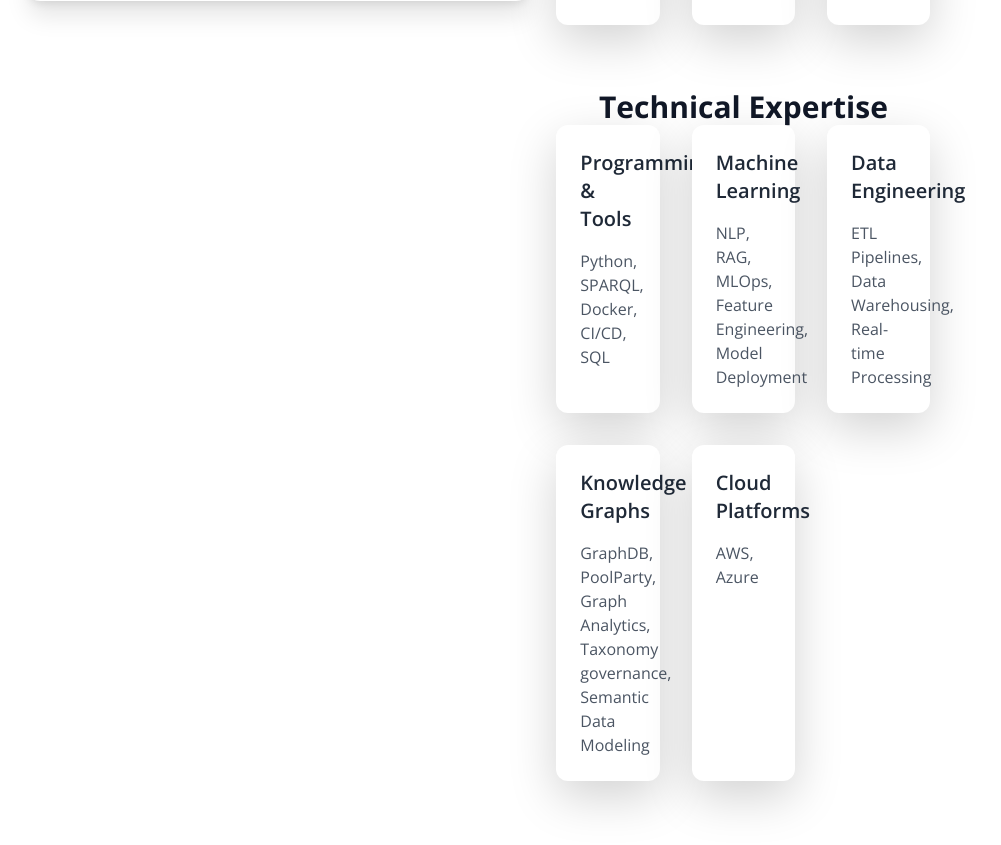
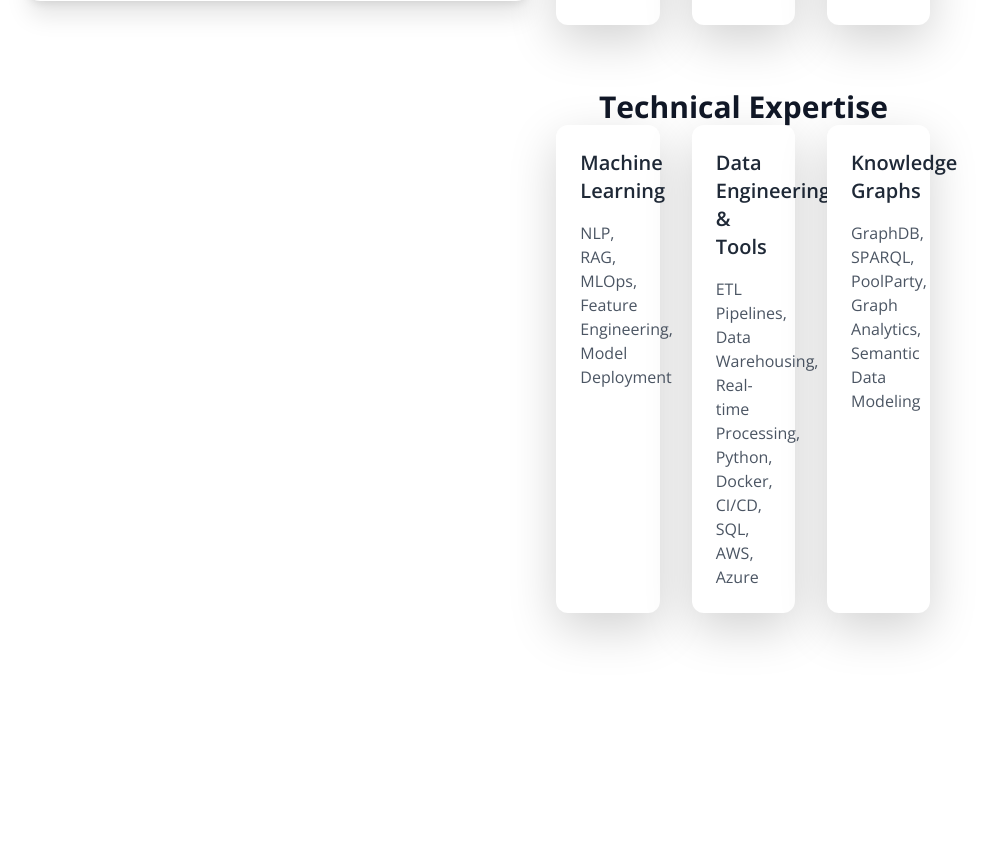
Before and after one commit to sourabhsc/portflolio-sc, a Flask app: page / in a window 1280 px wide. Shown: the part 1271-2116 px from the top of the page, without its empty margins (0-1001 px from the left). After the commit the page ends 1913 px from the top, so only its background shows below. Run offline with Flask 3, Linux system fonts and the light colour scheme; some libraries are stand-ins or nearby versions.

Commit message:
making expertise 3 entries

```diff
--- a/portfolio-sc/templates/partials/expertise.html
+++ b/portfolio-sc/templates/partials/expertise.html
@@ -3,24 +3,17 @@
     <h2 class="text-3xl font-bold text-center text-gray-900 mt-8 flex justify-center gap-6"">Technical Expertise</h2>
     <div class="grid grid-cols-1 md:grid-cols-2 lg:grid-cols-3 gap-8">
         <div class="bg-white p-6 rounded-xl shadow-lg card-hover">
-            <h3 class="text-xl font-semibold text-gray-800 mb-3">Programming & Tools</h3>
-            <p class="text-gray-600">Python, SPARQL, Docker, CI/CD, SQL  </p>
-        </div>
-        <div class="bg-white p-6 rounded-xl shadow-lg card-hover">
             <h3 class="text-xl font-semibold text-gray-800 mb-3">Machine Learning</h3>
             <p class="text-gray-600">NLP, RAG, MLOps, Feature Engineering, Model Deployment</p>
         </div>
         <div class="bg-white p-6 rounded-xl shadow-lg card-hover">
-            <h3 class="text-xl font-semibold text-gray-800 mb-3">Data Engineering</h3>
-            <p class="text-gray-600">ETL Pipelines, Data Warehousing, Real-time Processing</p>
-        </div>
-        <div class="bg-white p-6 rounded-xl shadow-lg card-hover">
-            <h3 class="text-xl font-semibold text-gray-800 mb-3">Knowledge Graphs</h3>
-            <p class="text-gray-600">GraphDB, PoolParty, Graph Analytics, Taxonomy governance, Semantic Data Modeling</p>
+            <h3 class="text-xl font-semibold text-gray-800 mb-3">Data Engineering & Tools </h3>
+            <p class="text-gray-600">ETL Pipelines, Data Warehousing, Real-time Processing, Python, Docker, CI/CD, SQL, AWS, Azure</p>
         </div>
         <div class="bg-white p-6 rounded-xl shadow-lg card-hover md:col-span-2 lg:col-span-1">
-            <h3 class="text-xl font-semibold text-gray-800 mb-3">Cloud Platforms</h3>
-            <p class="text-gray-600">AWS, Azure</p>
+            <h3 class="text-xl font-semibold text-gray-800 mb-3">Knowledge Graphs</h3>
+            <p class="text-gray-600">GraphDB, SPARQL, PoolParty, Graph Analytics, Semantic Data Modeling</p>
         </div>
+
     </div>
 </section>
```
